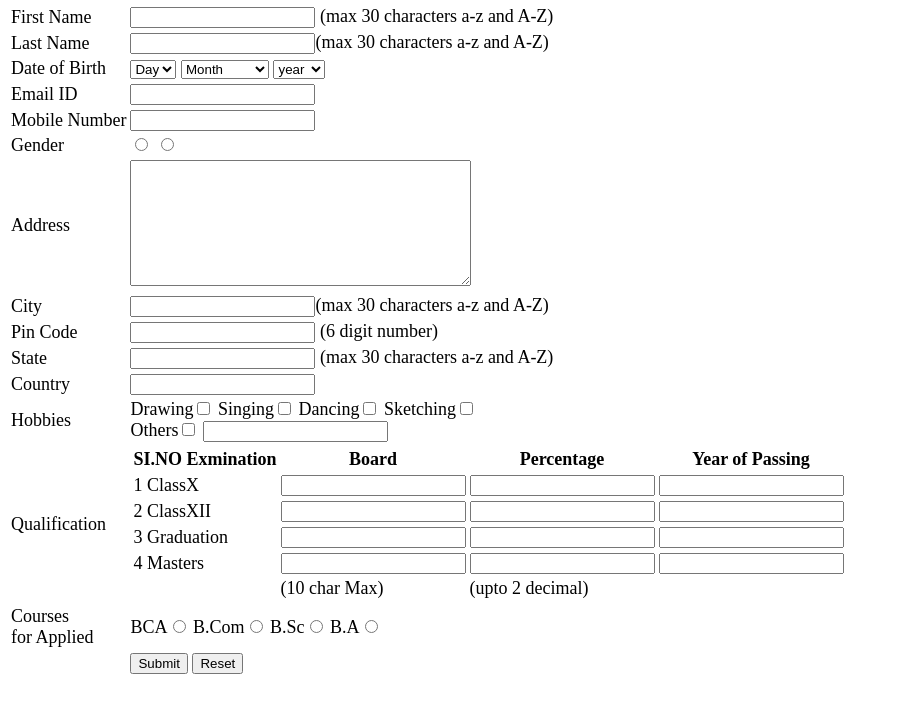
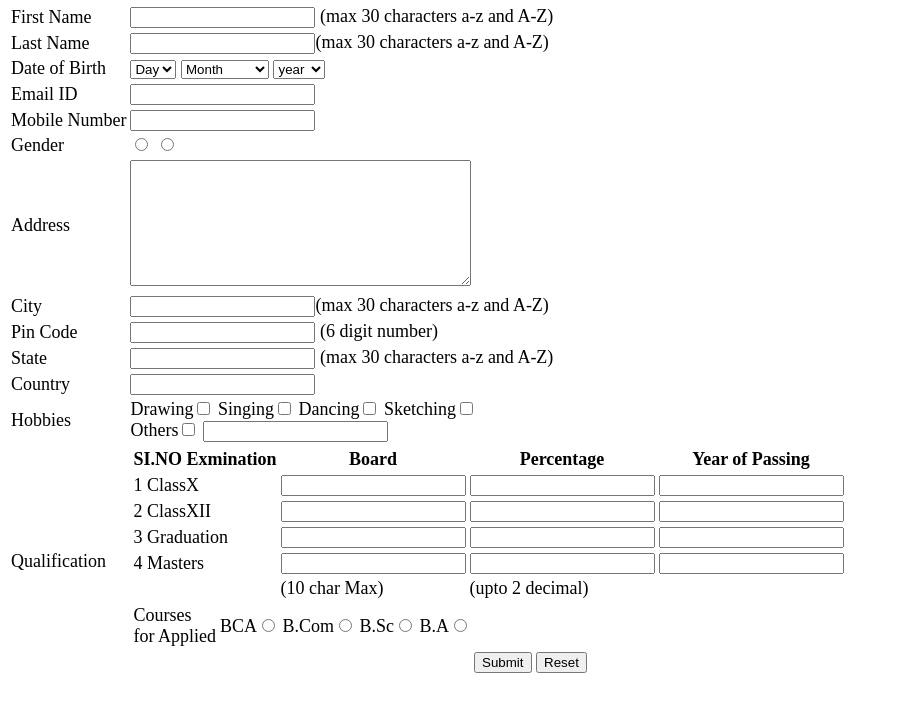
Before and after one commit to mhaseebdevelope/assignmentsix, a plain HTML site: page index.html in a window 1280 px wide. Shown: the part 87-800 px from the top of the page, without its empty margins (0-898 px from the left). Drawn offline with Linux system fonts and the light colour scheme.

Commit message:
Update index.html

```diff
--- a/index.html
+++ b/index.html
@@ -215,7 +215,10 @@
                         <td>(upto 2 decimal)</td>
                     </tr>
                 </form>
-            </table></td>
+            </table>
+    <table>
+
+            </td>
         </tr>
         <tr>
            <td> <label for="">Courses <br> for Applied</label></td>
@@ -229,10 +232,13 @@
         <tr>
 
             <td></td>
+            <td></td>
 
             <td><input type="submit">
             <input type="reset"></td>
         </tr>
     </table>
+
+    </table>
 </body>
 </html>
```
